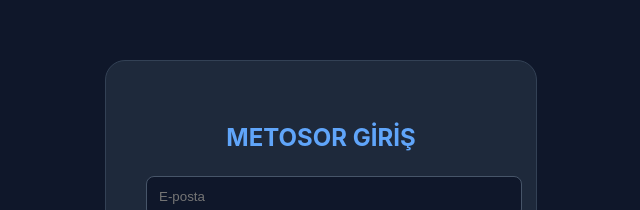
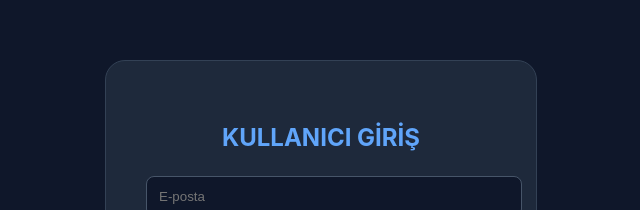
Before and after one commit to meteekkahraman/mete-akademi, a React (Vite) app in the folder client/: page / in a window 1280 px wide. Shown: the part 156-366 px from the top of the page, without its empty margins (319-959 px from the left). Built offline with nearby package versions, Linux system fonts and the light colour scheme.

Commit message:
Giris ekrani yazisi duzeltildi

```diff
--- a/client/src/components/Auth.jsx
+++ b/client/src/components/Auth.jsx
@@ -42,7 +42,7 @@ export default function Auth({ onLoginSuccess }) {
   return (
     <div style={containerStyle}>
       <div style={formStyle}>
-        <h2 style={{ color: '#60a5fa', marginBottom: '20px' }}>{isLogin ? 'METOSOR GİRİŞ' : 'KAYIT OL'}</h2>
+        <h2 style={{ color: '#60a5fa', marginBottom: '20px' }}>{isLogin ? 'KULLANICI GİRİŞ' : 'KAYIT OL'}</h2>
 
         {!isLogin && (
           <>
```
